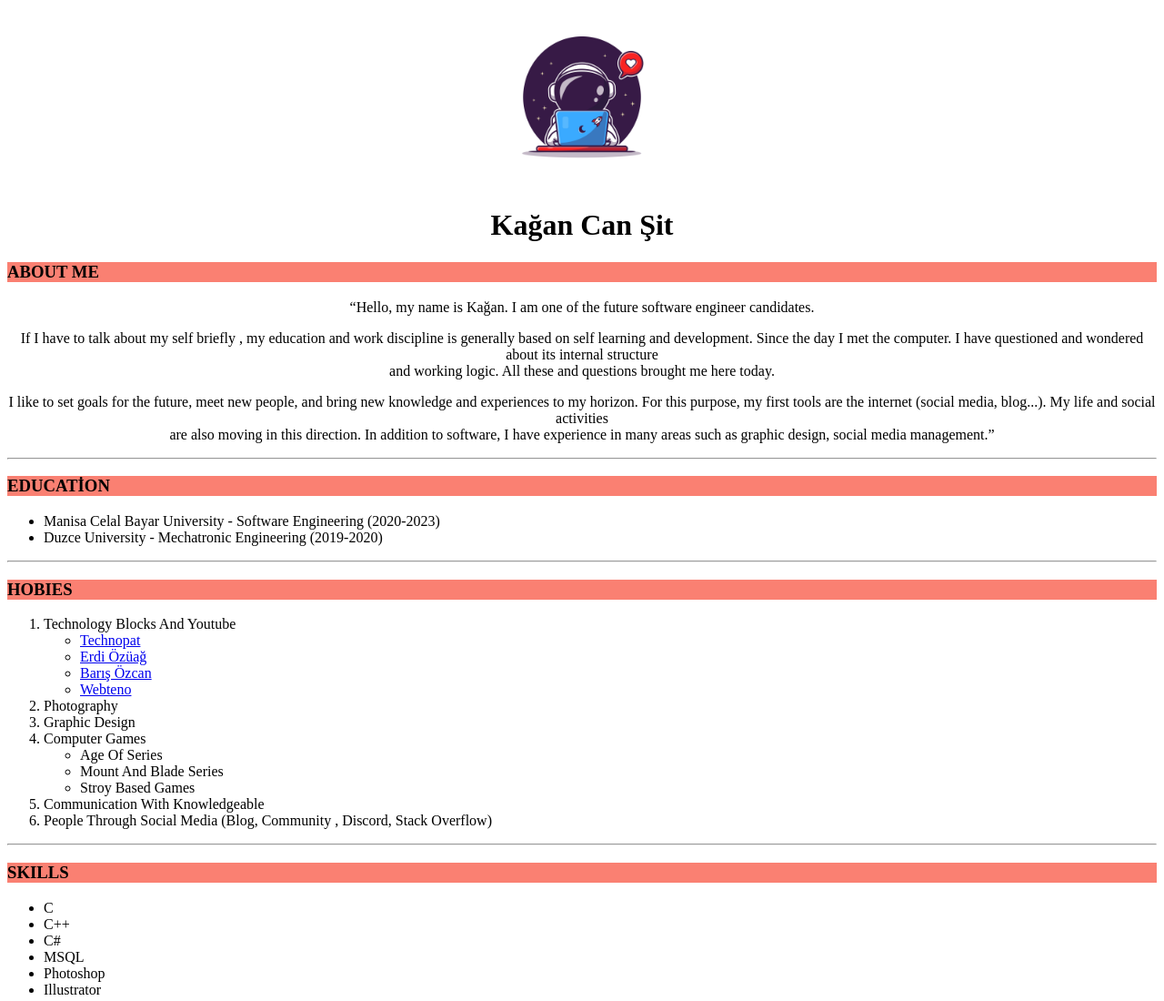
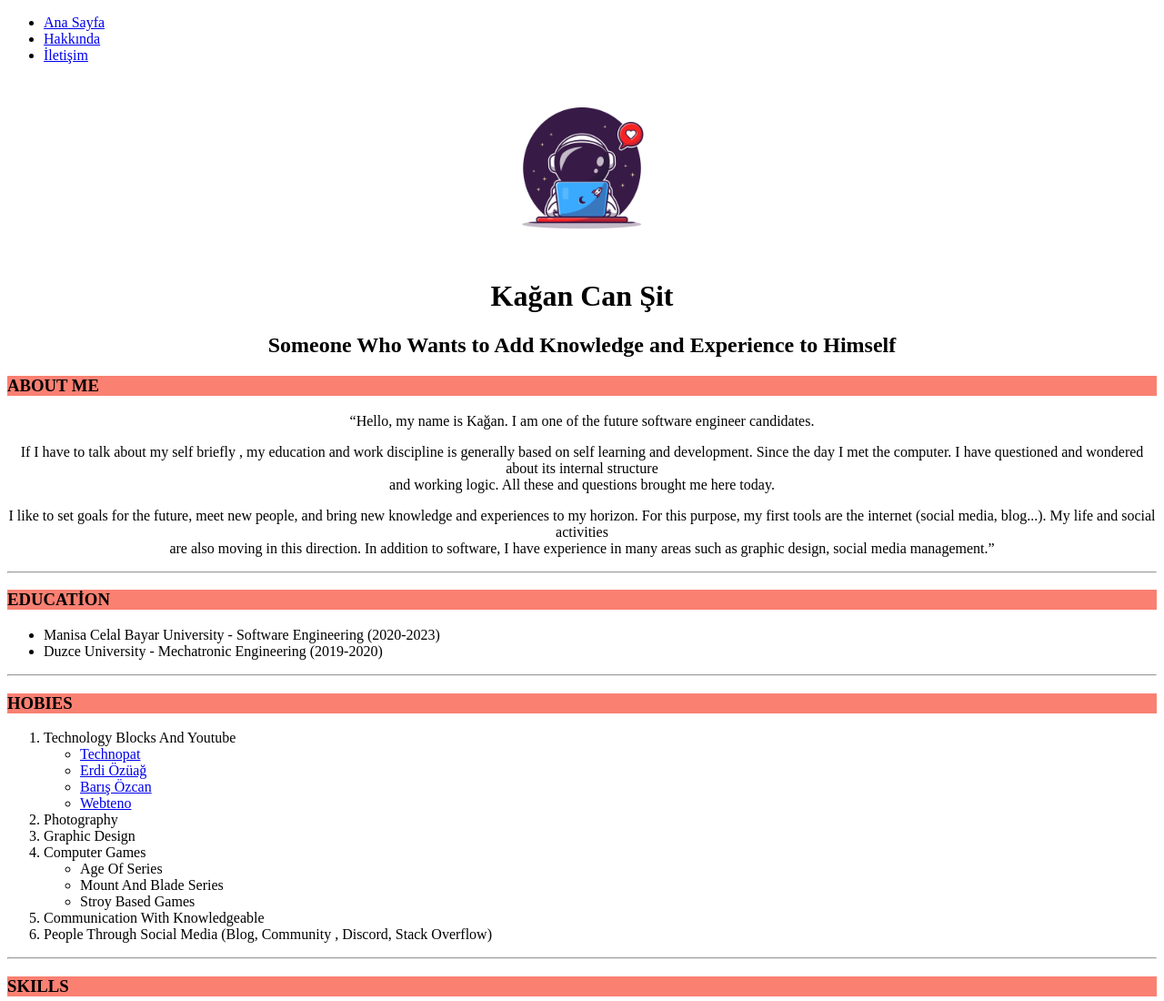
Before and after one commit to KaganCanSit/kodluyoruzilkrepo, a plain HTML site: page FrontendPatikasi/index.html in a window 1280 px wide. Shown: the top 1100 px of the page at 91% size. Drawn offline with Linux system fonts and the light colour scheme.

Commit message:
BolumSonuCalismasi-V0

```diff
--- a/FrontendPatikasi/index.html
+++ b/FrontendPatikasi/index.html
@@ -1,19 +1,28 @@
 <!DOCTYPE html>
-<html lang="en">
-
+<html lang="tr">
 <head>
     <meta charset="UTF-8">
     <meta http-equiv="X-UA-Compatible" content="IE=edge">
     <meta name="viewport" content="width=device-width, initial-scale=1.0">
-    <title>Kağan Can Şit - Small CV</title>
+    <title>Kağan Can Şit</title>
 </head>
 
 <body>
-    <!-- Astronot Resmi -->
+
+    <!-- Navigation Bar -->
+    <header>
+        <nav>
+            <ul>
+                <li> <a href="index.html"> Ana Sayfa </a></li>
+                <li> <a href="about.html"> Hakkında </a></li>
+                <li><a href="contact.html">İletişim</a></li>
+            </ul>
+        </nav>
+    </header>
+    <!-- Astronot Resmi // Sayfa Başı İsim // Slogan -->
     <img style="display: block; margin: auto;" src="SoftwareEngineerAstronaut.jpg"  alt="Laptop And Astronaut Illustration" title="Love the Software Anywhere" width="200px" height="200px" >
-
-    <!-- Sayfa Başı İsim -->
     <h1 style="text-align: center;">Kağan Can Şit</h1>
+    <h2 style="text-align: center;">Someone Who Wants to Add Knowledge and Experience to Himself</h2>
 
 
     <!-- Genel Kişisel Bilgiler ve Kendime Dair Anlattıklarım -->
```
Also changed, not shown: FrontendPatikasi/about.html (added), FrontendPatikasi/contact.html (added).
